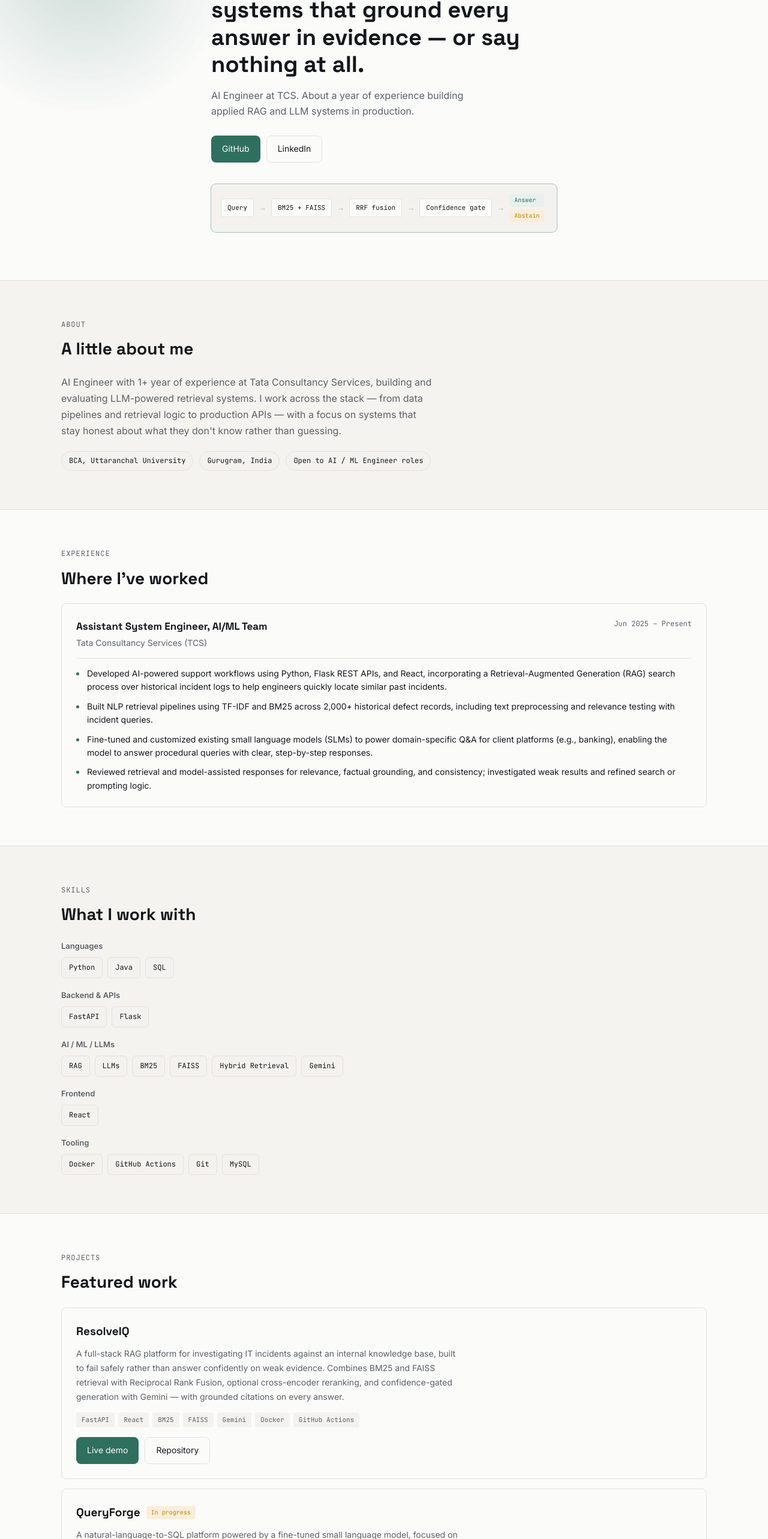
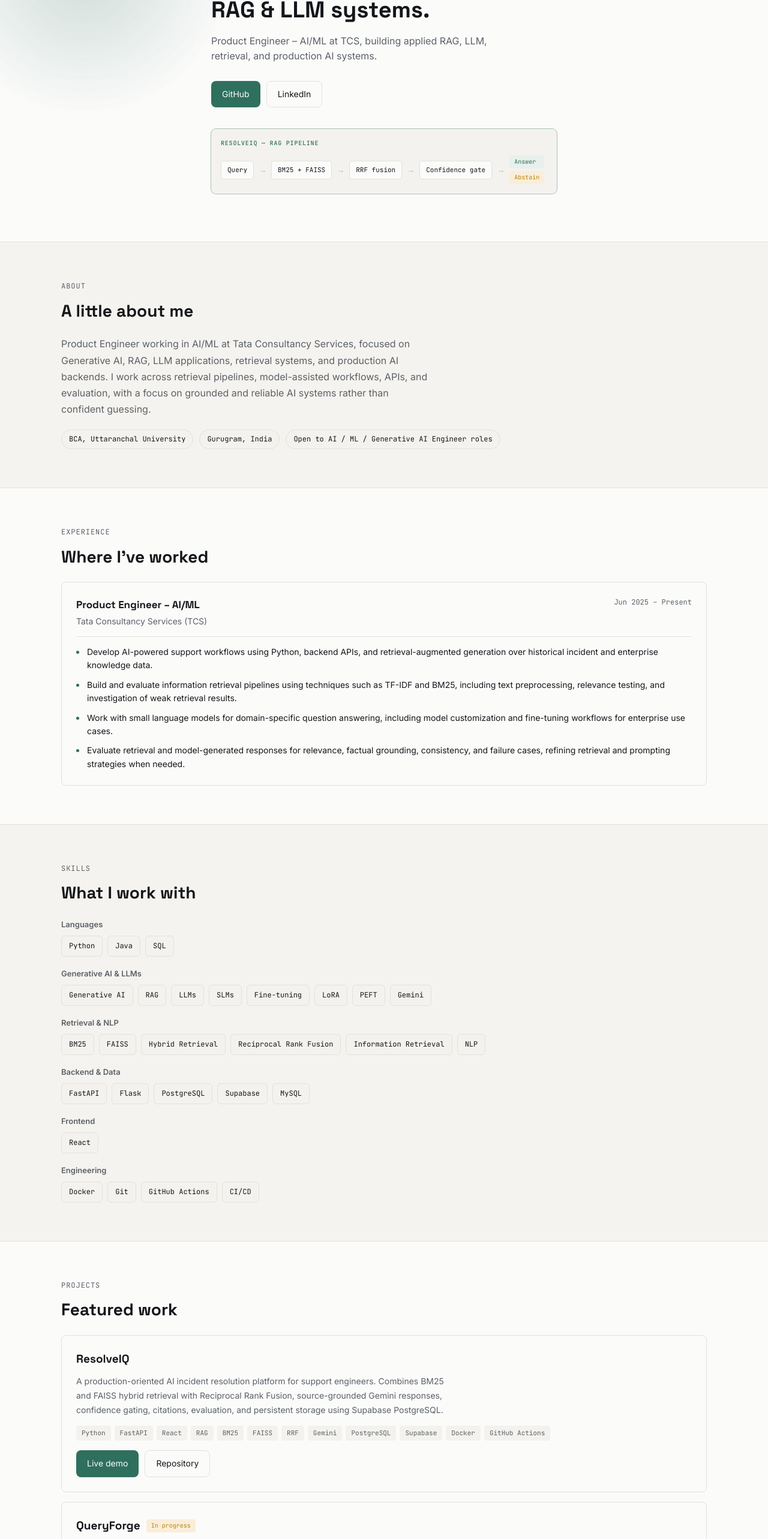
Before and after one commit to vishwakarmamukul8791-code/portfolio, a React (Vite) app in the folder portfolio/: page / in a window 1280 px wide. Shown: the part 220-2786 px from the top of the page at 60% size. Built offline with nearby package versions, Linux system fonts and the light colour scheme.

Commit message:
polish portfolio for AI engineer roles

```diff
--- a/portfolio/src/components/About.jsx
+++ b/portfolio/src/components/About.jsx
@@ -5,17 +5,21 @@ export default function About() {
     <section id="about" className="section about">
       <div className="container">
         <span className="section-eyebrow">About</span>
+
         <h2 className="section-heading">A little about me</h2>
+
         <p className="about__text">
-          AI Engineer with 1+ year of experience at Tata Consultancy Services, building and evaluating
-          LLM-powered retrieval systems. I work across the stack — from data pipelines and retrieval logic
-          to production APIs — with a focus on systems that stay honest about what they don't know rather
-          than guessing.
+          Product Engineer working in AI/ML at Tata Consultancy Services,
+          focused on Generative AI, RAG, LLM applications, retrieval systems,
+          and production AI backends. I work across retrieval pipelines,
+          model-assisted workflows, APIs, and evaluation, with a focus on
+          grounded and reliable AI systems rather than confident guessing.
         </p>
+
         <ul className="about__meta">
           <li>BCA, Uttaranchal University</li>
           <li>Gurugram, India</li>
-          <li>Open to AI / ML Engineer roles</li>
+          <li>Open to AI / ML / Generative AI Engineer roles</li>
         </ul>
       </div>
     </section>
--- a/portfolio/src/components/Experience.jsx
+++ b/portfolio/src/components/Experience.jsx
@@ -1,10 +1,13 @@
 import "./Experience.css"
 
 const bullets = [
-  "Developed AI-powered support workflows using Python, Flask REST APIs, and React, incorporating a Retrieval-Augmented Generation (RAG) search process over historical incident logs to help engineers quickly locate similar past incidents.",
-  "Built NLP retrieval pipelines using TF-IDF and BM25 across 2,000+ historical defect records, including text preprocessing and relevance testing with incident queries.",
-  "Fine-tuned and customized existing small language models (SLMs) to power domain-specific Q&A for client platforms (e.g., banking), enabling the model to answer procedural queries with clear, step-by-step responses.",
-  "Reviewed retrieval and model-assisted responses for relevance, factual grounding, and consistency; investigated weak results and refined search or prompting logic.",
+  "Develop AI-powered support workflows using Python, backend APIs, and retrieval-augmented generation over historical incident and enterprise knowledge data.",
+
+  "Build and evaluate information retrieval pipelines using techniques such as TF-IDF and BM25, including text preprocessing, relevance testing, and investigation of weak retrieval results.",
+
+  "Work with small language models for domain-specific question answering, including model customization and fine-tuning workflows for enterprise use cases.",
+
+  "Evaluate retrieval and model-generated responses for relevance, factual grounding, consistency, and failure cases, refining retrieval and prompting strategies when needed.",
 ]
 
 export default function Experience() {
@@ -12,18 +15,29 @@ export default function Experience() {
     <section id="experience" className="section experience">
       <div className="container">
         <span className="section-eyebrow">Experience</span>
+
         <h2 className="section-heading">Where I've worked</h2>
+
         <div className="experience__card">
           <div className="experience__header">
             <div>
-              <h3 className="experience__role">Assistant System Engineer, AI/ML Team</h3>
-              <p className="experience__org">Tata Consultancy Services (TCS)</p>
+              <h3 className="experience__role">
+                Product Engineer – AI/ML
+              </h3>
+
+              <p className="experience__org">
+                Tata Consultancy Services (TCS)
+              </p>
             </div>
-            <span className="experience__dates">Jun 2025 – Present</span>
+
+            <span className="experience__dates">
+              Jun 2025 – Present
+            </span>
           </div>
+
           <ul className="experience__bullets">
-            {bullets.map((b, i) => (
-              <li key={i}>{b}</li>
+            {bullets.map((bullet, index) => (
+              <li key={index}>{bullet}</li>
             ))}
           </ul>
         </div>
--- a/portfolio/src/components/Hero.css
+++ b/portfolio/src/components/Hero.css
@@ -120,7 +120,16 @@
   0%, 100% { box-shadow: 0 0 0 1px rgba(47, 111, 94, 0.12); }
   50% { box-shadow: 0 0 0 1px rgba(47, 111, 94, 0.4); }
 }
-
+.pipeline__title {
+  flex-basis: 100%;
+  font-family: var(--font-mono);
+  font-size: 10px;
+  font-weight: 500;
+  letter-spacing: 0.08em;
+  text-transform: uppercase;
+  color: var(--accent);
+  margin-bottom: 4px;
+}
 .pipeline__step {
   display: flex;
   align-items: center;
--- a/portfolio/src/components/Hero.jsx
+++ b/portfolio/src/components/Hero.jsx
@@ -12,29 +12,56 @@ export default function Hero() {
     <section id="top" className="hero">
       <div className="container hero__inner">
         <span className="hero__eyebrow">AI engineer</span>
+
         <h1 className="hero__headline">
-          AI Engineer building retrieval systems that ground every answer in evidence — or say nothing at all.
+          AI Engineer building reliable RAG & LLM systems.
         </h1>
+
         <p className="hero__subhead">
-          AI Engineer at TCS. About a year of experience building applied RAG and LLM systems in production.
+          Product Engineer – AI/ML at TCS, building applied RAG,
+          LLM, retrieval, and production AI systems.
         </p>
+
         <div className="hero__cta">
-          <a href="https://github.com/vishwakarmamukul8791-code" target="_blank" rel="noreferrer" className="btn btn--primary">
+          <a
+            href="https://github.com/vishwakarmamukul8791-code"
+            target="_blank"
+            rel="noreferrer"
+            className="btn btn--primary"
+          >
             GitHub
           </a>
-          <a href="https://www.linkedin.com/in/mukul-s-8s677" target="_blank" rel="noreferrer" className="btn btn--outline">
+
+          <a
+            href="https://www.linkedin.com/in/mukul-s-8s677"
+            target="_blank"
+            rel="noreferrer"
+            className="btn btn--outline"
+          >
             LinkedIn
           </a>
         </div>
 
-        <div className="pipeline" role="img" aria-label="Diagram: query goes through BM25 and FAISS retrieval, then RRF fusion, then a confidence gate, which either answers or abstains">
+        <div
+          className="pipeline"
+          role="img"
+          aria-label="Diagram: query goes through BM25 and FAISS retrieval, then RRF fusion, then a confidence gate, which either answers or abstains"
+        >
+          <span className="pipeline__title">
+          RESOLVEIQ — RAG PIPELINE
+          </span>
           {pipeline.map((step, i) => (
             <div className="pipeline__step" key={step.label}>
               <span className="pipeline__node">{step.label}</span>
-              {i < pipeline.length - 1 && <span className="pipeline__arrow">→</span>}
+
+              {i < pipeline.length - 1 && (
+                <span className="pipeline__arrow">→</span>
+              )}
             </div>
           ))}
+
           <span className="pipeline__arrow">→</span>
+
           <div className="pipeline__outcome">
             <span className="pipeline__answer">Answer</span>
             <span className="pipeline__abstain">Abstain</span>
--- a/portfolio/src/components/Projects.jsx
+++ b/portfolio/src/components/Projects.jsx
@@ -5,50 +5,108 @@ export default function Projects() {
     <section id="projects" className="section projects">
       <div className="container">
         <span className="section-eyebrow">Projects</span>
+
         <h2 className="section-heading">Featured work</h2>
 
+        {/* ResolveIQ */}
         <div className="project-card project-card--primary">
           <div className="project-card__body">
-            <h3 className="project-card__title">ResolveIQ</h3>
+            <h3 className="project-card__title">
+              ResolveIQ
+            </h3>
+
             <p className="project-card__desc">
-              A full-stack RAG platform for investigating IT incidents against an internal knowledge base,
-              built to fail safely rather than answer confidently on weak evidence. Combines BM25 and FAISS
-              retrieval with Reciprocal Rank Fusion, optional cross-encoder reranking, and confidence-gated
-              generation with Gemini — with grounded citations on every answer.
+              A production-oriented AI incident resolution platform for
+              support engineers. Combines BM25 and FAISS hybrid retrieval
+              with Reciprocal Rank Fusion, source-grounded Gemini responses,
+              confidence gating, citations, evaluation, and persistent
+              storage using Supabase PostgreSQL.
             </p>
+
             <div className="project-card__tags">
-              {["FastAPI", "React", "BM25", "FAISS", "Gemini", "Docker", "GitHub Actions"].map((t) => (
-                <span key={t}>{t}</span>
+              {[
+                "Python",
+                "FastAPI",
+                "React",
+                "RAG",
+                "BM25",
+                "FAISS",
+                "RRF",
+                "Gemini",
+                "PostgreSQL",
+                "Supabase",
+                "Docker",
+                "GitHub Actions",
+              ].map((tag) => (
+                <span key={tag}>{tag}</span>
               ))}
             </div>
+
             <div className="project-card__links">
-              <a href="https://resolveiq-five.vercel.app" target="_blank" rel="noreferrer" className="btn btn--primary">
+              <a
+                href="https://resolveiq-five.vercel.app"
+                target="_blank"
+                rel="noreferrer"
+                className="btn btn--primary"
+              >
                 Live demo
               </a>
-              <a href="https://github.com/vishwakarmamukul8791-code/intelligent-incident-resolution-assistant" target="_blank" rel="noreferrer" className="btn btn--outline">
+
+              <a
+                href="https://github.com/vishwakarmamukul8791-code/resolveiq-platform"
+                target="_blank"
+                rel="noreferrer"
+                className="btn btn--outline"
+              >
                 Repository
               </a>
             </div>
           </div>
         </div>
 
+        {/* QueryForge */}
         <div className="project-card project-card--secondary">
           <div className="project-card__body">
             <div className="project-card__title-row">
-              <h3 className="project-card__title">QueryForge</h3>
-              <span className="project-card__status">In progress</span>
+              <h3 className="project-card__title">
+                QueryForge
+              </h3>
+
+              <span className="project-card__status">
+                In progress
+              </span>
             </div>
+
             <p className="project-card__desc">
-              A natural-language-to-SQL platform powered by a fine-tuned small language model, focused on
-              safe, validated query generation rather than executing anything a model guesses.
+              A natural-language-to-SQL system focused on adapting small
+              language models for structured query generation. The project
+              explores supervised fine-tuning, LoRA-based parameter-efficient
+              adaptation, database schema understanding, and validation of
+              generated SQL before execution.
             </p>
+
             <div className="project-card__tags">
-              {["Python", "Fine-tuned SLM", "SQL"].map((t) => (
-                <span key={t}>{t}</span>
+              {[
+                "Python",
+                "Text-to-SQL",
+                "SLM",
+                "Fine-tuning",
+                "LoRA",
+                "PEFT",
+                "SQL",
+                "Spider",
+              ].map((tag) => (
+                <span key={tag}>{tag}</span>
               ))}
             </div>
+
             <div className="project-card__links">
-              <a href="https://github.com/vishwakarmamukul8791-code/queryforge-slm" target="_blank" rel="noreferrer" className="btn btn--outline">
+              <a
+                href="https://github.com/vishwakarmamukul8791-code/queryforge-slm"
+                target="_blank"
+                rel="noreferrer"
+                className="btn btn--outline"
+              >
                 Repository
               </a>
             </div>
--- a/portfolio/src/components/Skills.jsx
+++ b/portfolio/src/components/Skills.jsx
@@ -1,26 +1,100 @@
 import "./Skills.css"
 
 const groups = [
-  { label: "Languages", items: ["Python", "Java", "SQL"] },
-  { label: "Backend & APIs", items: ["FastAPI", "Flask"] },
-  { label: "AI / ML / LLMs", items: ["RAG", "LLMs", "BM25", "FAISS", "Hybrid Retrieval", "Gemini"] },
-  { label: "Frontend", items: ["React"] },
-  { label: "Tooling", items: ["Docker", "GitHub Actions", "Git", "MySQL"] },
+  {
+    label: "Languages",
+    items: [
+      "Python",
+      "Java",
+      "SQL",
+    ],
+  },
+
+  {
+    label: "Generative AI & LLMs",
+    items: [
+      "Generative AI",
+      "RAG",
+      "LLMs",
+      "SLMs",
+      "Fine-tuning",
+      "LoRA",
+      "PEFT",
+      "Gemini",
+    ],
+  },
+
+  {
+    label: "Retrieval & NLP",
+    items: [
+      "BM25",
+      "FAISS",
+      "Hybrid Retrieval",
+      "Reciprocal Rank Fusion",
+      "Information Retrieval",
+      "NLP",
+    ],
+  },
+
+  {
+    label: "Backend & Data",
+    items: [
+      "FastAPI",
+      "Flask",
+      "PostgreSQL",
+      "Supabase",
+      "MySQL",
+    ],
+  },
+
+  {
+    label: "Frontend",
+    items: [
+      "React",
+    ],
+  },
+
+  {
+    label: "Engineering",
+    items: [
+      "Docker",
+      "Git",
+      "GitHub Actions",
+      "CI/CD",
+    ],
+  },
 ]
 
 export default function Skills() {
   return (
     <section id="skills" className="section skills">
       <div className="container">
-        <span className="section-eyebrow">Skills</span>
-        <h2 className="section-heading">What I work with</h2>
+        <span className="section-eyebrow">
+          Skills
+        </span>
+
+        <h2 className="section-heading">
+          What I work with
+        </h2>
+
         <div className="skills__groups">
           {groups.map((group) => (
-            <div className="skills__group" key={group.label}>
-              <span className="skills__group-label">{group.label}</span>
+            <div
+              className="skills__group"
+              key={group.label}
+            >
+              <span className="skills__group-label">
+                {group.label}
+              </span>
+
               <div className="skills__chips">
                 {group.items.map((item) => (
-                  <span className="skills__chip" key={item}>{item}</span>
+                  <span
+                    className="skills__chip"
+                    key={item}
+                  >
+                    {item}
+                  </span>
                 ))}
               </div>
             </div>
```
